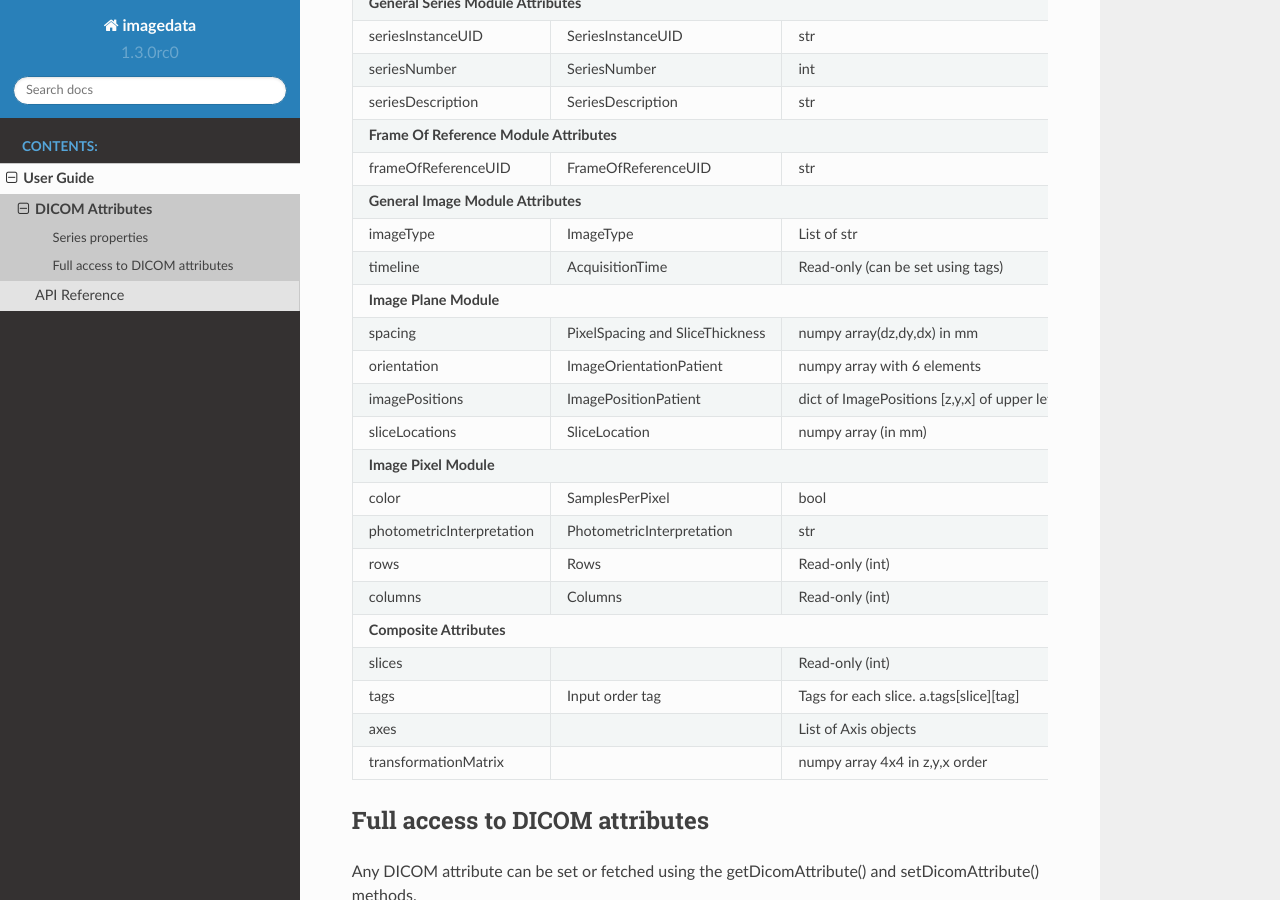
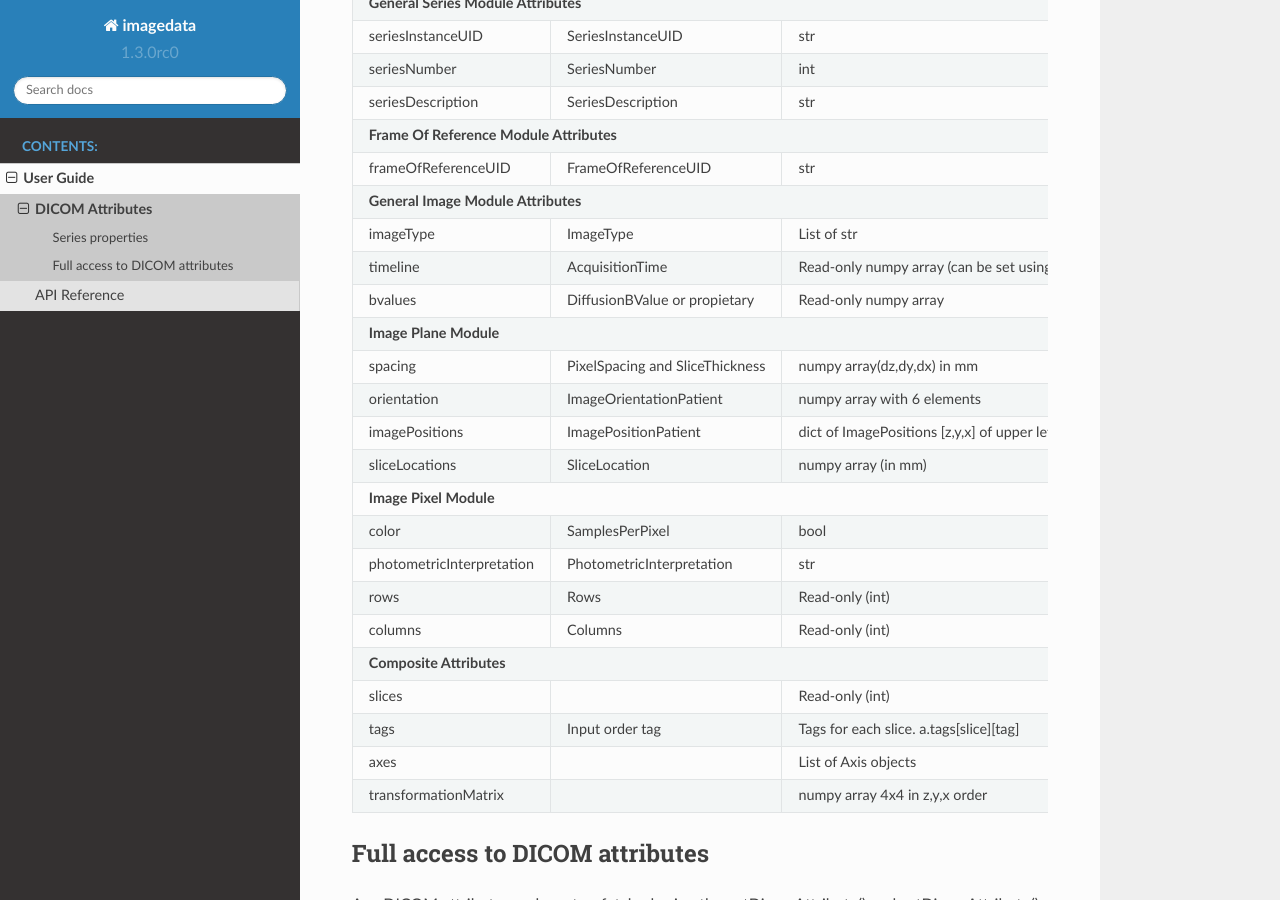
Before and after one commit to erling6232/imagedata, a Sphinx documentation site: the page built from docs/DICOMAttributes.rst, in a window 1280 px wide and 900 px high, scrolled down 846 px. Built offline with Sphinx 7.4.7 and the Read the Docs theme 2.0.0, drawn with Linux system fonts in a browser that asks for light colours; pages that are not in the unit, such as notebooks, are missing from menus.

Commit message:
Added documentation on bvalues attribute.

```diff
--- a/docs/DICOMAttributes.rst
+++ b/docs/DICOMAttributes.rst
@@ -59,8 +59,11 @@ These attributes can be set and interrogated directly from the Series object:
 +-------------------------+-------------------------+-----------------------+
 |imageType                |ImageType                |List of str            |
 +-------------------------+-------------------------+-----------------------+
-|timeline                 |AcquisitionTime          |Read-only              |
+|timeline                 |AcquisitionTime          |Read-only numpy array  |
 |                         |                         |(can be set using tags)|
++-------------------------+-------------------------+-----------------------+
+|bvalues                  |DiffusionBValue          |Read-only numpy array  |
+|                         |or propietary            |                       |
 +-------------------------+-------------------------+-----------------------+
 |**Image Plane Module**                                                     |
 +-------------------------+-------------------------+-----------------------+
```
